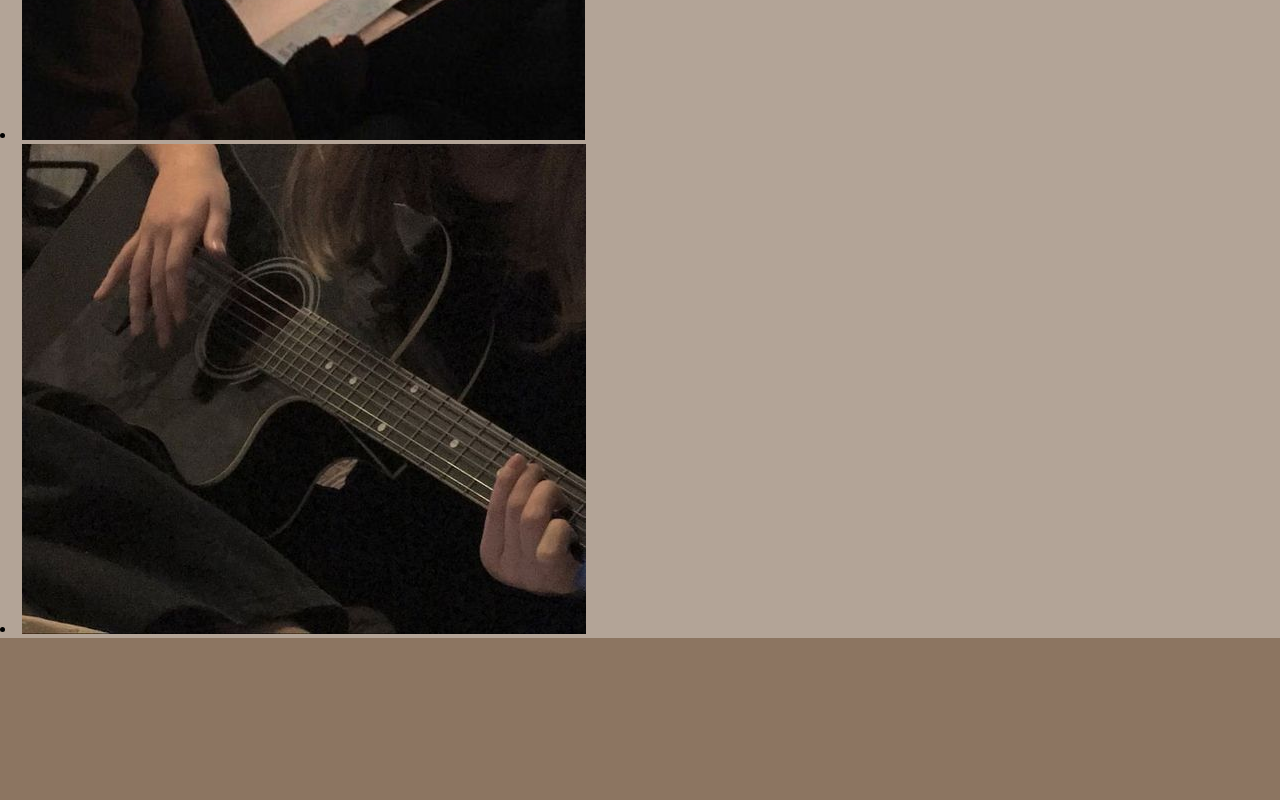
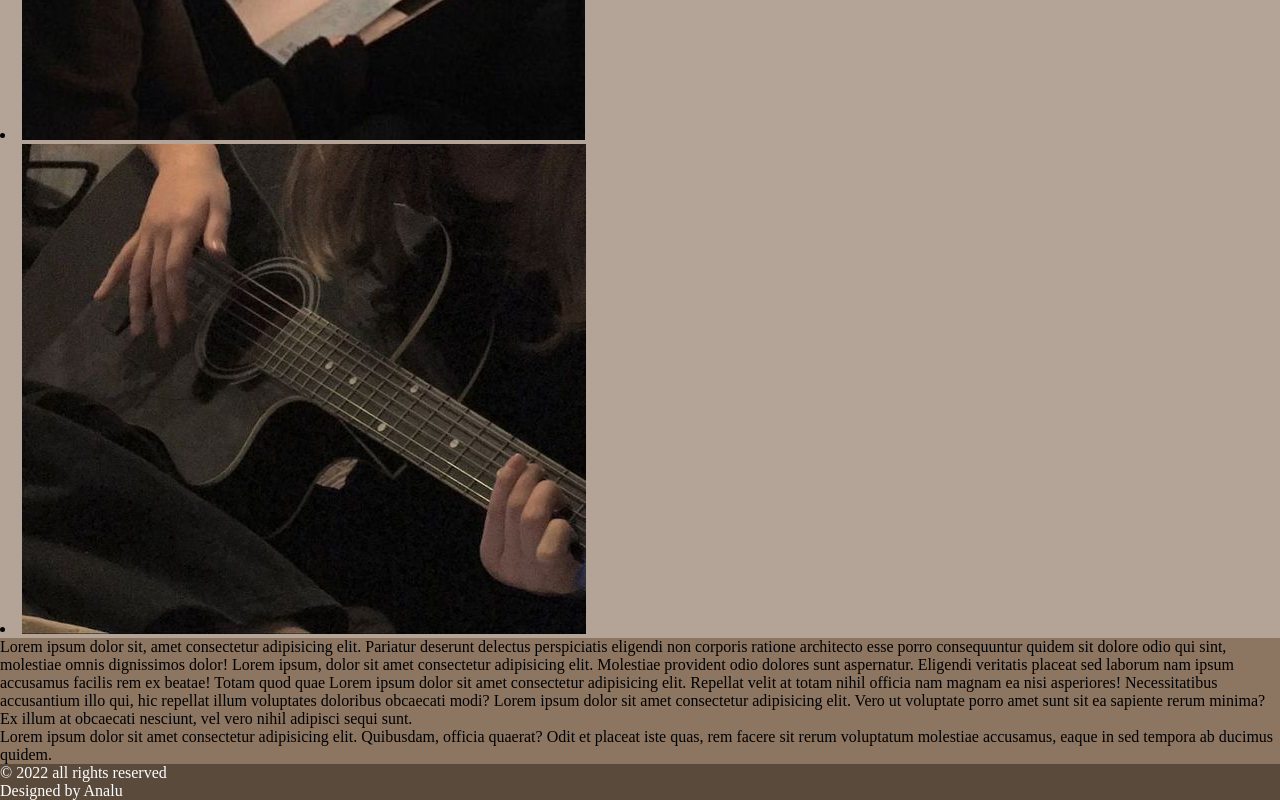
Before and after one commit to luizaalcm/dark-academy, a plain HTML site: page index.html in a window 1280 px wide. Shown: the part 4001-4801 px from the top of the page. Before the commit the page ends 4639 px from the top, so only its background shows below. Drawn offline with Linux system fonts and the light colour scheme.

Commit message:
atualizações

```diff
--- a/index.html
+++ b/index.html
@@ -62,7 +62,14 @@
             </div>
 
     </section>
-
-
+    <div>
+        <p>Lorem ipsum dolor sit, amet consectetur adipisicing elit. Pariatur deserunt delectus perspiciatis eligendi non corporis ratione architecto esse porro consequuntur quidem sit dolore odio qui sint, molestiae omnis dignissimos dolor! Lorem ipsum, dolor sit amet consectetur adipisicing elit. Molestiae provident odio dolores sunt aspernatur. Eligendi veritatis placeat sed laborum nam ipsum accusamus facilis rem ex beatae! Totam quod quae Lorem ipsum dolor sit amet consectetur adipisicing elit. Repellat velit at totam nihil officia nam magnam ea nisi asperiores! Necessitatibus accusantium illo qui, hic repellat illum voluptates doloribus obcaecati modi? Lorem ipsum dolor sit amet consectetur adipisicing elit. Vero ut voluptate porro amet sunt sit ea sapiente rerum minima? Ex illum at obcaecati nesciunt, vel vero nihil adipisci sequi sunt.</dicta>
+        </p>
+        <p>Lorem ipsum dolor sit amet consectetur adipisicing elit. Quibusdam, officia quaerat? Odit et placeat iste quas, rem facere sit rerum voluptatum molestiae accusamus, eaque in sed tempora ab ducimus quidem.</p>
+    </div>
+    <footer>
+        <p id="direitos">© 2022 all rights reserved</p>
+        <p id="by">Designed by Analu</p>
+    </footer>
 </body>
 </html>
--- a/style.css
+++ b/style.css
@@ -94,3 +94,7 @@ section > ul > li > img{
 width: 300px;
 
 }
+footer{
+    background-color: var(--cor4);
+    color: white;
+}
```
